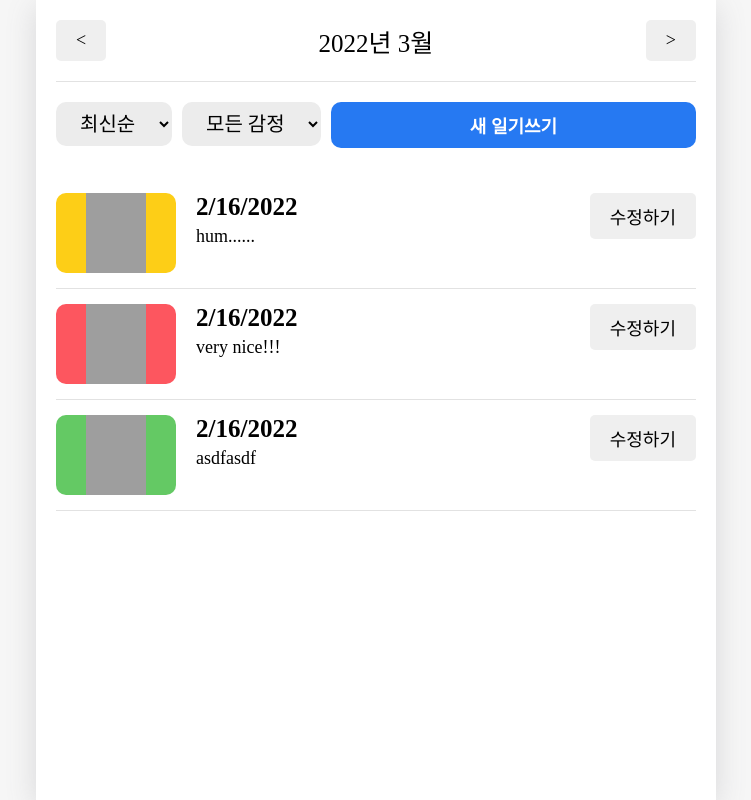
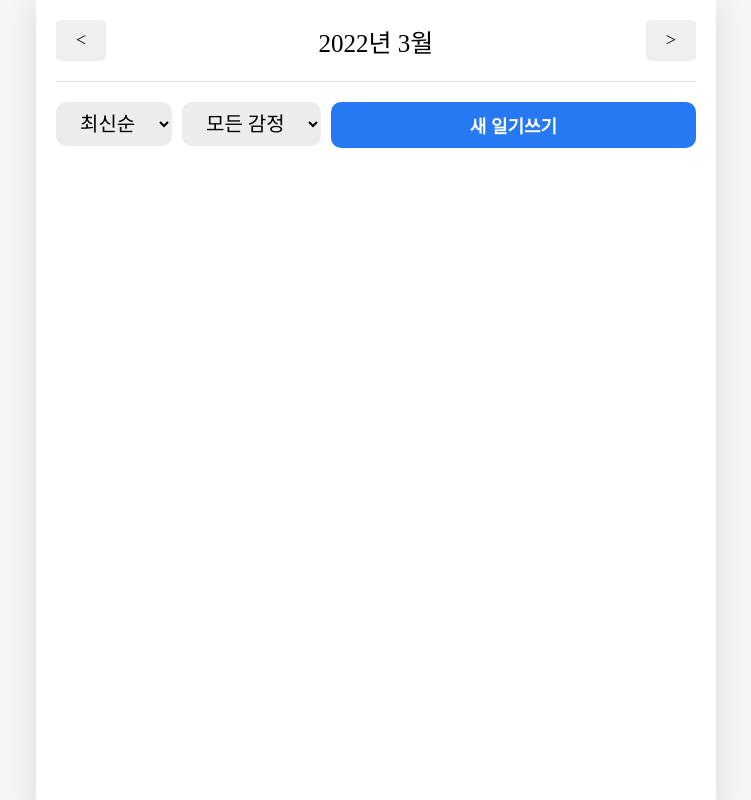
Before and after one commit to kimoony/my-emotion-diary, a React (Create React App) app: page / in a window 1280 px wide. Shown: the whole page, without its empty margins (264-1015 px from the left). Built offline with nearby package versions, Linux system fonts and the light colour scheme; grey boxes are pictures that could not be loaded; a web font is replaced by a local one.

Commit message:
localStorage에서 일기 관리, 수정페이지에서  삭제버튼 추가

```diff
--- a/src/App.js
+++ b/src/App.js
@@ -1,4 +1,4 @@
-import React, { useReducer, useRef } from 'react';
+import React, { useReducer, useRef, useEffect } from 'react';
 import './App.css';
 import { BrowserRouter, Routes, Route } from 'react-router-dom';
 import Home from 'pages/Home';
@@ -32,37 +32,30 @@
     default:
       return state;
   }
+
+  localStorage.setItem("diary", JSON.stringify(newState))
   return newState;
 };
 
 export const DiaryStateContext = React.createContext();
 export const DiaryDispatchContext = React.createContext();
 
-const dummy = [
-  {
-    id: 1,
-    emotion: 1,
-    content: "asdfasdf",
-    date: 1645035292836,
-  },
-  {
-    id: 2,
-    emotion: 5,
-    content: "very nice!!!",
-    date: 1645035361932,
-  },
-  {
-    id: 3,
-    emotion: 3,
-    content: "hum......",
-    date: 1645035374697,
-  },
-]
 
 function App() {
-  const [data, dispatch] = useReducer(reducer, dummy)
+  const [data, dispatch] = useReducer(reducer, [])
 
-  const dataId = useRef(4);
+  useEffect(() => {
+    const localData = localStorage.getItem('diary');
+    if (localData) {
+      const diaryList = JSON.parse(localData).sort((a, b) =>
+        parseInt(b.id) - parseInt(a.id));
+      dataId.current = parseInt(diaryList[0].id) + 1;
+
+      dispatch({ type: "INIT", data: diaryList })
+    }
+  }, [])
+
+  const dataId = useRef(0);
   // CREATE
   const onCreate = (date, content, emotion) => {
     dispatch({
--- a/src/components/DiaryEditor.js
+++ b/src/components/DiaryEditor.js
@@ -23,7 +23,7 @@
     setEmotion(emotion)
   }
 
-  const { onCreate, onEdit } = useContext(DiaryDispatchContext);
+  const { onCreate, onEdit, onRemove } = useContext(DiaryDispatchContext);
   const handelSubmit = () => {
     if (content.length < 1) {
       contentRef.current.focus()
@@ -43,6 +43,13 @@
     navigate("/", { replace: true })
   }
 
+  const handleRemove = () => {
+    if (window.confirm("정말 삭제하시겠습니까?")) {
+      onRemove(originData.id)
+      navigate('/', { replace: true })
+    }
+  }
+
   useEffect(() => {
     if (isEdit) {
       setDate(getStringDate(new Date(parseInt(originData.date))))
@@ -59,6 +66,12 @@
           text={"< 뒤로"}
           onClick={() => navigate(-1)}
         />}
+        rightChild={
+          isEdit && (<MyBtn
+            text={"삭제하기"}
+            type={"NEGATIVE"}
+            onClick={handleRemove} />
+          )}
       />
       <div>
         <section>
```
